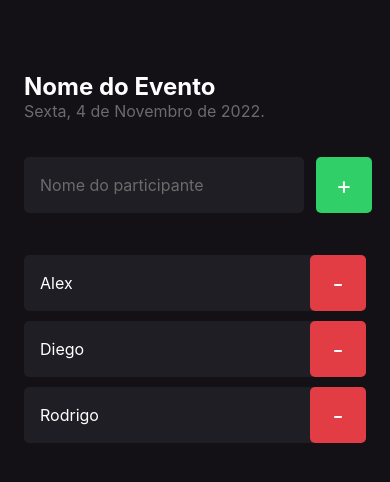
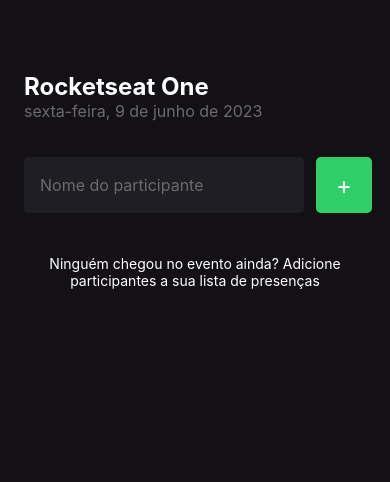
Before and after one commit to venturions/imhere, a React Native app: screen / in a window 390 px wide. Shown: the top 482 px of the page. Built offline with nearby package versions, Linux system fonts and the light colour scheme.

Commit message:
algumas validações

```diff
--- a/src/components/Participant/styles.ts
+++ b/src/components/Participant/styles.ts
@@ -8,6 +8,7 @@
     flexDirection: 'row',
     alignItems: 'center',
     marginBottom: 10,
+    gap: 12,
   },
   name: {
     flex: 1,
--- a/src/screens/Home/index.tsx
+++ b/src/screens/Home/index.tsx
@@ -11,14 +11,21 @@
 import { useState } from 'react'
 
 export function Home() {
-  const [participants, setParticipants] = useState<string[]>([
-    'Alex',
-    'Diego',
-    'Rodrigo',
-  ])
+  const [participants, setParticipants] = useState<string[]>([])
   const [participantName, setParticipantName] = useState('')
 
+  const today = new Intl.DateTimeFormat('pt-BR', {
+    weekday: 'long',
+    day: 'numeric',
+    month: 'long',
+    year: 'numeric',
+  }).format(new Date())
+
   function handleParticipantAdd() {
+    if (participantName === '') {
+      return
+    }
+
     if (participants.includes(participantName)) {
       return Alert.alert(
         'Participante já existe',
@@ -40,7 +47,6 @@
         text: 'Sim',
         onPress: () => {
           setParticipants(participantsWithoutRemovedParticipant)
-          Alert.alert('Deletado!')
         },
       },
       {
@@ -52,8 +58,8 @@
 
   return (
     <View style={homeStyles.container}>
-      <Text style={homeStyles.eventName}>Nome do Evento</Text>
-      <Text style={homeStyles.eventDate}>Sexta, 4 de Novembro de 2022.</Text>
+      <Text style={homeStyles.eventName}>Rocketseat One</Text>
+      <Text style={homeStyles.eventDate}>{today}</Text>
 
       <View style={homeStyles.form}>
         <TextInput
```
